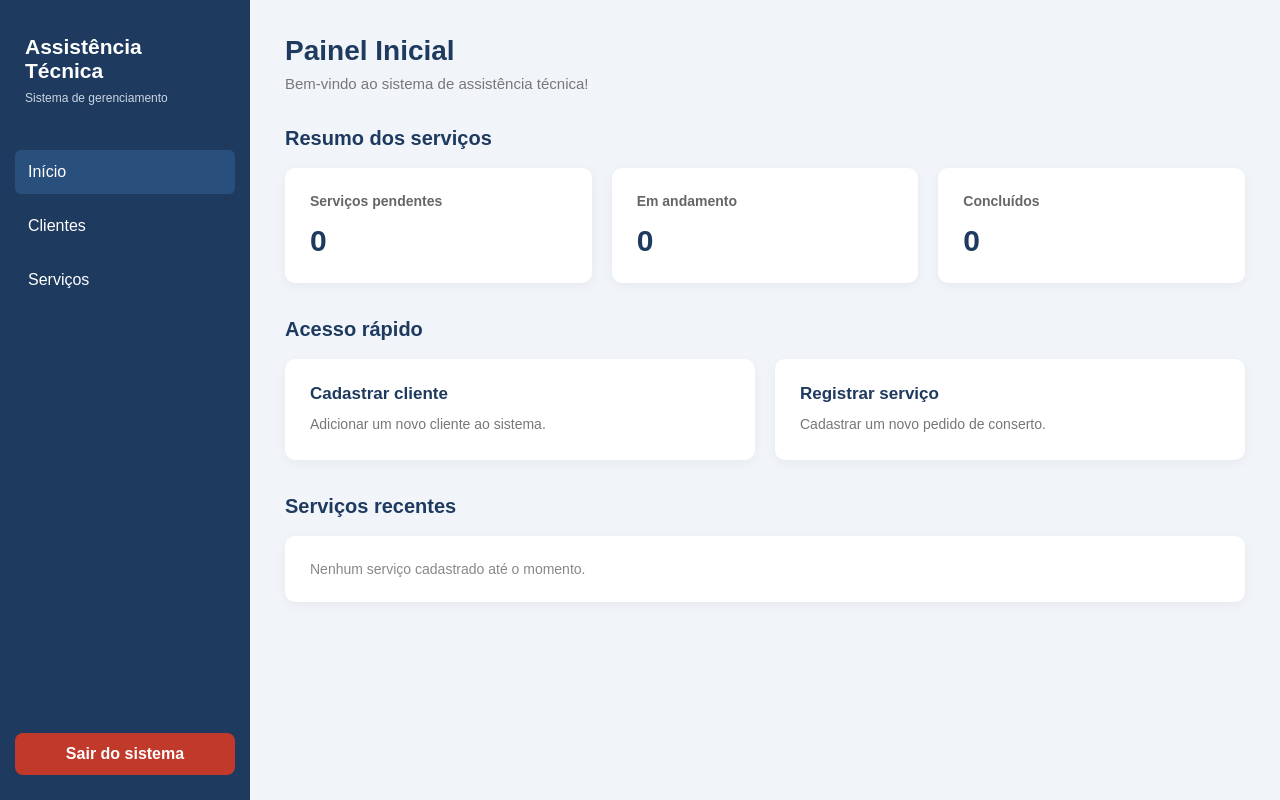
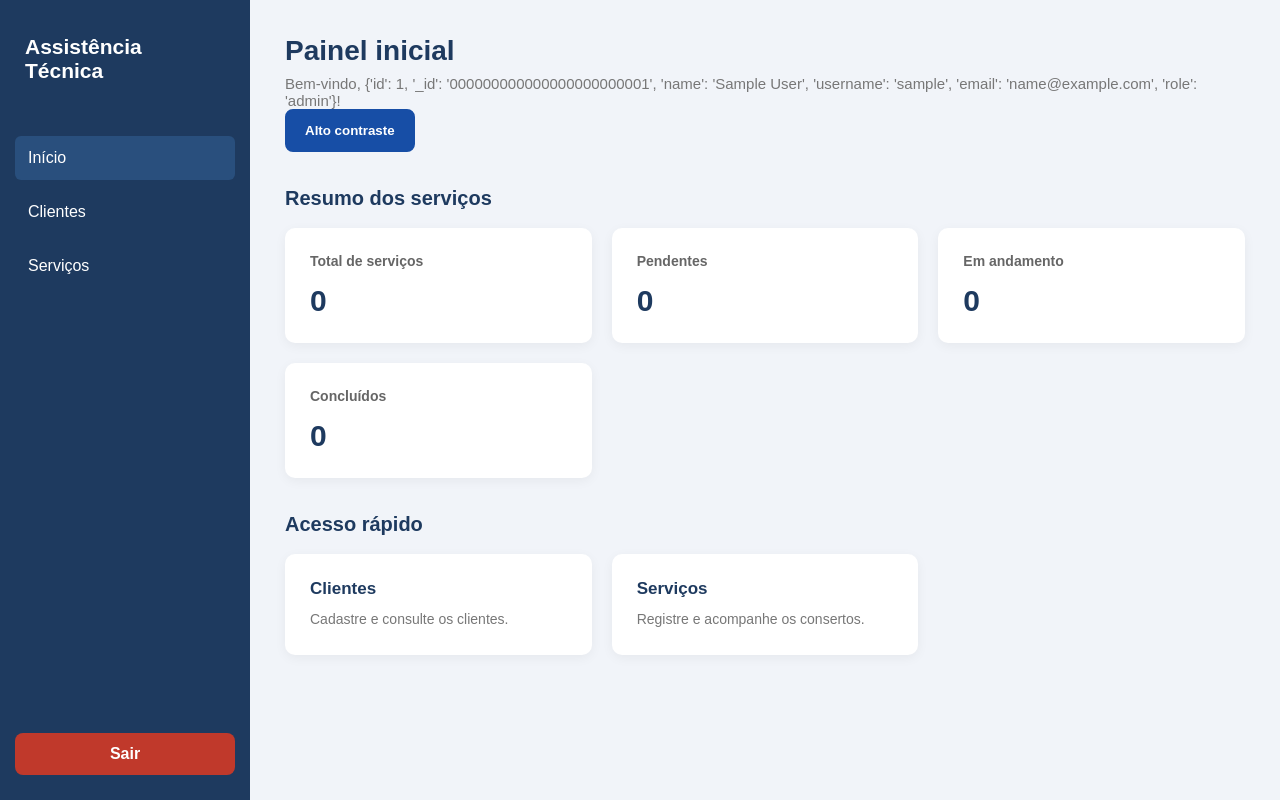
Before and after one commit to Waifil/sistema-assistencia-tecnica, a Flask app: page /inicio in a window 1280 px wide. Run offline with Flask 3, Linux system fonts and the light colour scheme; the visitor is signed in with stand-in values (Sample User, id 1); data that the repository does not hold is empty.

Commit message:
Update index.html for improved structure and content

```diff
--- a/templates/index.html
+++ b/templates/index.html
@@ -1,12 +1,9 @@
-
 <!DOCTYPE html>
 <html lang="pt-br">
 <head>
     <meta charset="UTF-8">
     <meta name="viewport" content="width=device-width, initial-scale=1.0">
-
-    <title>Painel Inicial | Assistência Técnica</title>
-
+    <title>Início | Assistência Técnica</title>
     <link rel="stylesheet" href="{{ url_for('static', filename='style.css') }}">
 </head>
 
@@ -14,101 +11,81 @@
 
     <div class="dashboard-container">
 
-
         <aside class="sidebar">
 
             <div class="sidebar-header">
                 <h2>Assistência Técnica</h2>
-                <p>Sistema de gerenciamento</p>
             </div>
 
             <nav class="sidebar-nav">
-                <a href="{{ url_for('index') }}" class="nav-link active">
-                    Início
-                </a>
-
-                <a href="#" class="nav-link">
-                    Clientes
-                </a>
-
-                <a href="#" class="nav-link">
-                    Serviços
-                </a>
+                <a href="{{ url_for('index') }}" class="active">Início</a>
+                <a href="{{ url_for('clientes') }}">Clientes</a>
+                <a href="{{ url_for('servicos') }}">Serviços</a>
             </nav>
 
             <div class="sidebar-footer">
-                <a href="{{ url_for('login') }}" class="nav-link">
-                    Sair do sistema
-                </a>
-            </div>
-
+    <a href="{{ url_for('sair') }}" class="nav-link">Sair</a>
+</div>
         </aside>
 
-
-        <main class="dashboard-content">
+        <main class="dashboard-main">
 
             <header class="dashboard-header">
                 <div>
-                    <h1>Painel Inicial</h1>
-                    <p>Bem-vindo ao sistema de assistência técnica!</p>
+                    <h1>Painel inicial</h1>
+                    <p>Bem-vindo, {{ session["usuario"] }}!</p>
                 </div>
+
+                <button id="botao-contraste" type="button" onclick="alternarContraste()">
+                    Alto contraste
+                </button>
             </header>
 
-            <!-- RESUMO DOS SERVIÇOS -->
             <section class="dashboard-section">
 
                 <h2>Resumo dos serviços</h2>
 
-                <div class="stats-container">
+                <div class="dashboard-cards">
 
-                    <div class="stat-card">
-                        <h3>Serviços pendentes</h3>
-                        <p>0</p>
+                    <div class="dashboard-card">
+                        <h3>Total de serviços</h3>
+                        <p>{{ total }}</p>
                     </div>
 
-                    <div class="stat-card">
-                        <h3>Em andamento</h3>
-                        <p>0</p>
+                    <div class="dashboard-card">
+                        <h3>Pendentes</h3>
+                        <p>{{ pendentes }}</p>
                     </div>
 
-                    <div class="stat-card">
+                    <div class="dashboard-card">
+                        <h3>Em andamento</h3>
+                        <p>{{ andamento }}</p>
+                    </div>
+
+                    <div class="dashboard-card">
                         <h3>Concluídos</h3>
-                        <p>0</p>
+                        <p>{{ concluidos }}</p>
                     </div>
 
                 </div>
 
             </section>
 
-            <!-- ATALHOS -->
             <section class="dashboard-section">
 
                 <h2>Acesso rápido</h2>
 
-                <div class="shortcuts-container">
+                <div class="dashboard-cards">
 
-                    <a href="#" class="shortcut-card">
-                        <h3>Cadastrar cliente</h3>
-                        <p>Adicionar um novo cliente ao sistema.</p>
+                    <a href="{{ url_for('clientes') }}" class="dashboard-card dashboard-card-link">
+                        <h3>Clientes</h3>
+                        <p>Cadastre e consulte os clientes.</p>
                     </a>
 
-                    <a href="#" class="shortcut-card">
-                        <h3>Registrar serviço</h3>
-                        <p>Cadastrar um novo pedido de conserto.</p>
+                    <a href="{{ url_for('servicos') }}" class="dashboard-card dashboard-card-link">
+                        <h3>Serviços</h3>
+                        <p>Registre e acompanhe os consertos.</p>
                     </a>
-
-                </div>
-
-            </section>
-
-            <!-- SERVIÇOS RECENTES -->
-            <section class="dashboard-section">
-
-                <h2>Serviços recentes</h2>
-
-                <div class="recent-services">
-
-                    <p>Nenhum serviço cadastrado até o momento.</p>
 
                 </div>
 
@@ -118,5 +95,7 @@
 
     </div>
 
+    <script src="{{ url_for('static', filename='acessibilidade.js') }}"></script>
+
 </body>
 </html>
```
